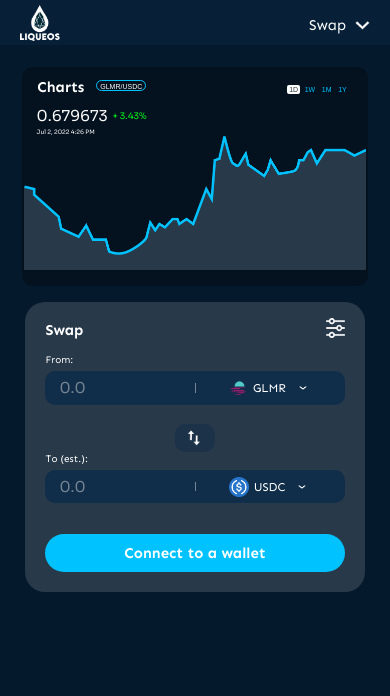
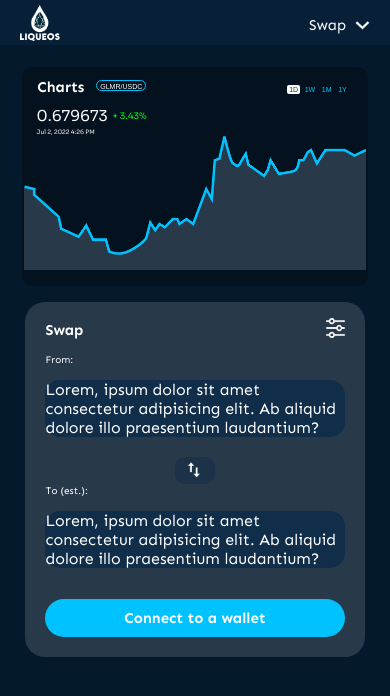
Before and after one commit to luxho-lopez/Liqueos, a plain HTML site: page index.html in a window 390 px wide. Drawn offline with Linux system fonts and the light colour scheme.

Commit message:
Correccion de estilos para swap y stake

```diff
--- a/css/styles.css
+++ b/css/styles.css
@@ -281,66 +281,12 @@
     font-size: 13px;
 }
 
-.input_container {
+.content_entry {
     margin-top: 13px;
     border-radius: 15px;
     background-color: var(--bg-5);
-
-    display: flex;
-    flex-direction: row;
-    justify-content: space-between;
-    align-items: center;
 }
 
-.divider {
-    height: 15px;
-    border-left: 1px solid var(--text-4);
-}
-
-.insert_amount,
-.type_currency {
-    height: 52px;
-}
-
-.insert_amount {
-    padding: 0 14px;
-    width: 48.5%;
-
-    font-family: var(--Font-Sora);
-    font-weight: 400;
-    font-size: 24px;
-    color: var(--text-1);
-
-    outline-style: none;
-}
-
-.insert_amount::placeholder {
-    color: var(--text-1);
-}
-
-.type_currency {
-    padding: 0 19px 0 10px;
-    width: 48.5%;
-    display: flex;
-    justify-content: space-around;
-    align-items: center;
-}
-
-.coin_logo {
-    width: 22px;
-}
-
-.coin_name {
-    font-family: var(--Font-Sen);
-    font-size: 16px;
-    font-weight: 400;
-    color: var(--text-1);
-}
-
-.img_set {
-    Width: 5.86px;
-    Height: 7.96px;
-}
 
 .change {
     margin-top: 27px;
@@ -511,11 +457,10 @@
     align-items: center;
 }
 
-.many_selection_btn {
+.gray_card_selection {
     width: 342px;
     height: 51px;
     border-radius: 15px;
-    background: var(--bg-4);
 
     display: flex;
     flex-direction: row;
@@ -545,6 +490,18 @@
 
 .many_options img {
     width: 100%;
+}
+
+.default_table {
+    width: 100%;
+}
+
+
+
+.nactivePools_content {
+    display: flex;
+    flex-direction: row;
+    align-items: center;
 }
 /* ====================== STAKE PAGE ====================== */
 
@@ -632,34 +589,7 @@
         margin-left: 12px;
     }
 
-    .input_container {
-        padding: 0 20px;
-        height: 77.09px;
-    }
 
-    .divider {
-        height: 22px;
-    }
-
-    .type_currency {
-        justify-content: center;
-    }
-
-    .coin_logo {
-        margin-left: 20px;
-        width: 42px;
-    }
-
-    .coin_name {
-        margin-left: 13px;
-        font-size: 20px;
-    }
-
-    .img_set {
-        margin-left: 13px;
-        Width: 19.24px;
-        Height: 11.59px;
-    }
 
     .change {
         margin-top: 17.73px;
@@ -940,59 +870,6 @@
         font-size: 10px;
     }
 
-    .input_container {
-        margin-top: 3.79px;
-        padding: 0;
-
-        height: 33.75px;
-        background: var(--bg-5);
-        border-radius: 10px;
-
-        display: flex;
-        justify-content: space-between;
-        align-items: center;
-    }
-
-    .insert_amount {
-        width: 49%;
-        height: 100%;
-        border: 0;
-        background: none;
-        font-family: var(--Font-Sora);
-        font-size: 15px;
-        color: var(--text-2);
-    }
-
-    .insert_amount:focus {
-        outline: none;
-    }
-
-    .insert_amount::placeholder {
-        color: var(--text-2);
-    }
-
-    .type_currency {
-        height: auto;
-        justify-content: center;
-    }
-
-    .coin_logo {
-        margin: 0;
-        width: 20px;
-        height: 20px;
-    }
-
-    .coin_name {
-        margin-left: 5px;
-        font-size: 12px;
-        font-family: var(--Font-Sen);
-        color: var(--text-1);
-    }
-
-    .img_set {
-        width: 8px;
-        height: 4px;
-    }
 
     .change {
         margin: 19.45px auto -5px auto;
--- a/index.html
+++ b/index.html
@@ -75,14 +75,8 @@
 
                             <div class="exchange_item">
                                 <label class="label_item">From:</label>
-                                <div class="input_container">
-                                    <input type="text" placeholder="0.0" class="insert_amount">
-                                    <div class="divider"></div>
-                                    <button class="type_currency">
-                                        <img src="images/default/GLMR.png" alt="" class="coin_logo">
-                                        <p class="coin_name">GLMR</p>
-                                        <img src="images/icons/Arrow_Down.png" alt="" class="img_set">
-                                    </button>
+                                <div class="content_entry">
+                                    <p>Lorem, ipsum dolor sit amet consectetur adipisicing elit. Ab aliquid dolore illo praesentium laudantium?</p>
                                 </div>
                             </div>
 
@@ -92,14 +86,8 @@
 
                             <div class="exchange_item">
                                 <label class="label_item">To (est.):</label>
-                                <div class="input_container">
-                                    <input type="text" placeholder="0.0" class="insert_amount">
-                                    <div class="divider"></div>
-                                    <button class="type_currency">
-                                        <img src="images/default/USDC.png" alt="" class="coin_logo">
-                                        <p class="coin_name">USDC</p>
-                                        <img src="images/icons/Arrow_Down.png" alt="" class="img_set">
-                                    </button>
+                                <div class="content_entry">
+                                    <p>Lorem, ipsum dolor sit amet consectetur adipisicing elit. Ab aliquid dolore illo praesentium laudantium? </p>
                                 </div>
                             </div>
 
```
Also changed, not shown: stake.html (+40 -16 lines), images/default/ETH.png (added).
